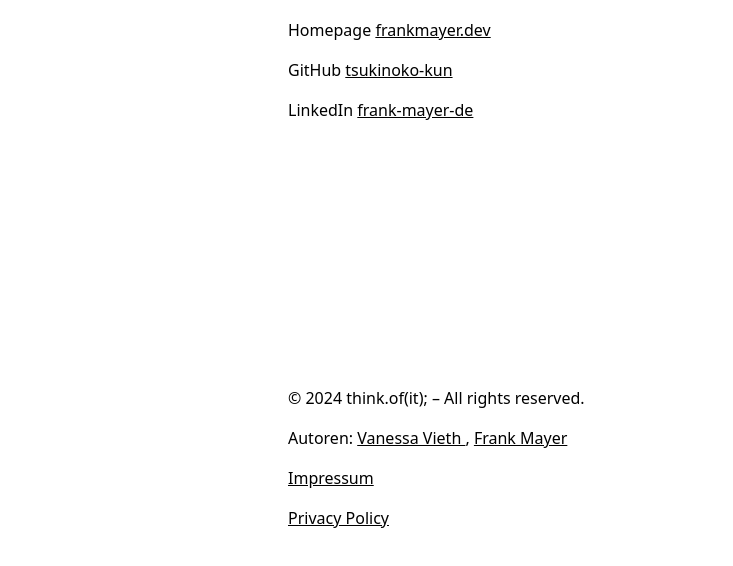
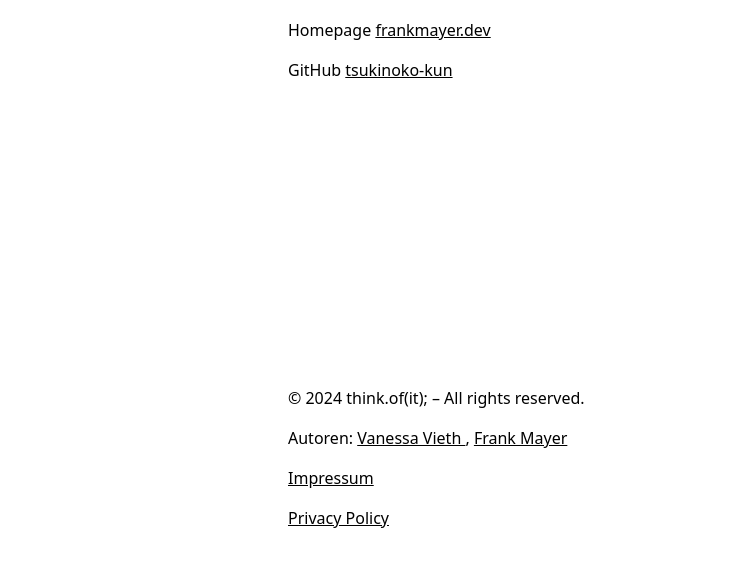
Before and after one commit to thinkofit-blog/website, an Astro site: page /authors/frank-mayer in a window 1280 px wide. Shown: the part 278-844 px from the top of the page, without its empty margins (0-733 px from the left). Built offline with nearby package versions, Linux system fonts and the light colour scheme; Astro itself is replaced by a stand-in of ours; a web font is replaced by a local one; what @catppuccin/tailwindcss would draw is missing.

Commit message:
remove frank linkedin

```diff
--- a/src/pages/authors/frank-mayer.astro
+++ b/src/pages/authors/frank-mayer.astro
@@ -22,9 +22,4 @@
         GitHub <Link href="https://github.com/tsukinoko-kun">tsukinoko-kun</Link
         >
     </p>
-    <p>
-        LinkedIn <Link href="https://www.linkedin.com/in/frank-mayer-de/"
-            >frank-mayer-de</Link
-        >
-    </p>
 </Default>
```
